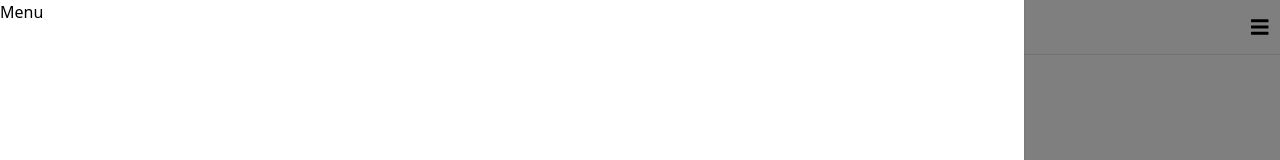
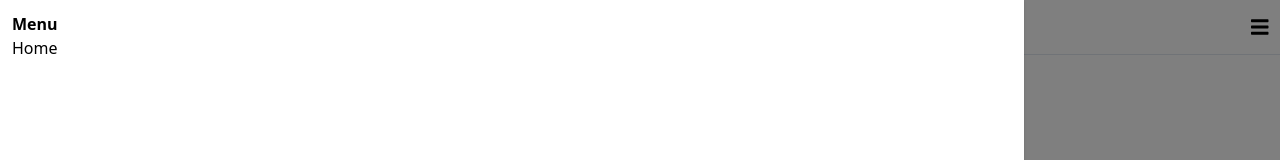
Before and after one commit to cody1991/react, a React (Create React App) app: page / in a window 1280 px wide. Both pictures are taken after a click on the icon 1259 px from the left and 26 px from the top of the page. Shown: the top 160 px of the page. Built offline with nearby package versions, Linux system fonts and the light colour scheme.

Commit message:
feat: nav

```diff
--- a/src/components/Navigation.js
+++ b/src/components/Navigation.js
@@ -9,8 +9,11 @@
 
   if (showMenu) {
     menu = (
-      <div className="fixed bg-white top-0 left-0 w-4/5 h-full z-50 shadow">
-        Menu
+      <div className="fixed bg-white top-0 left-0 w-4/5 h-full z-50 shadow p-3">
+        <span className="font-bold">Menu</span>
+        <ul>
+          <li>Home</li>
+        </ul>
       </div>
     );
 
```
